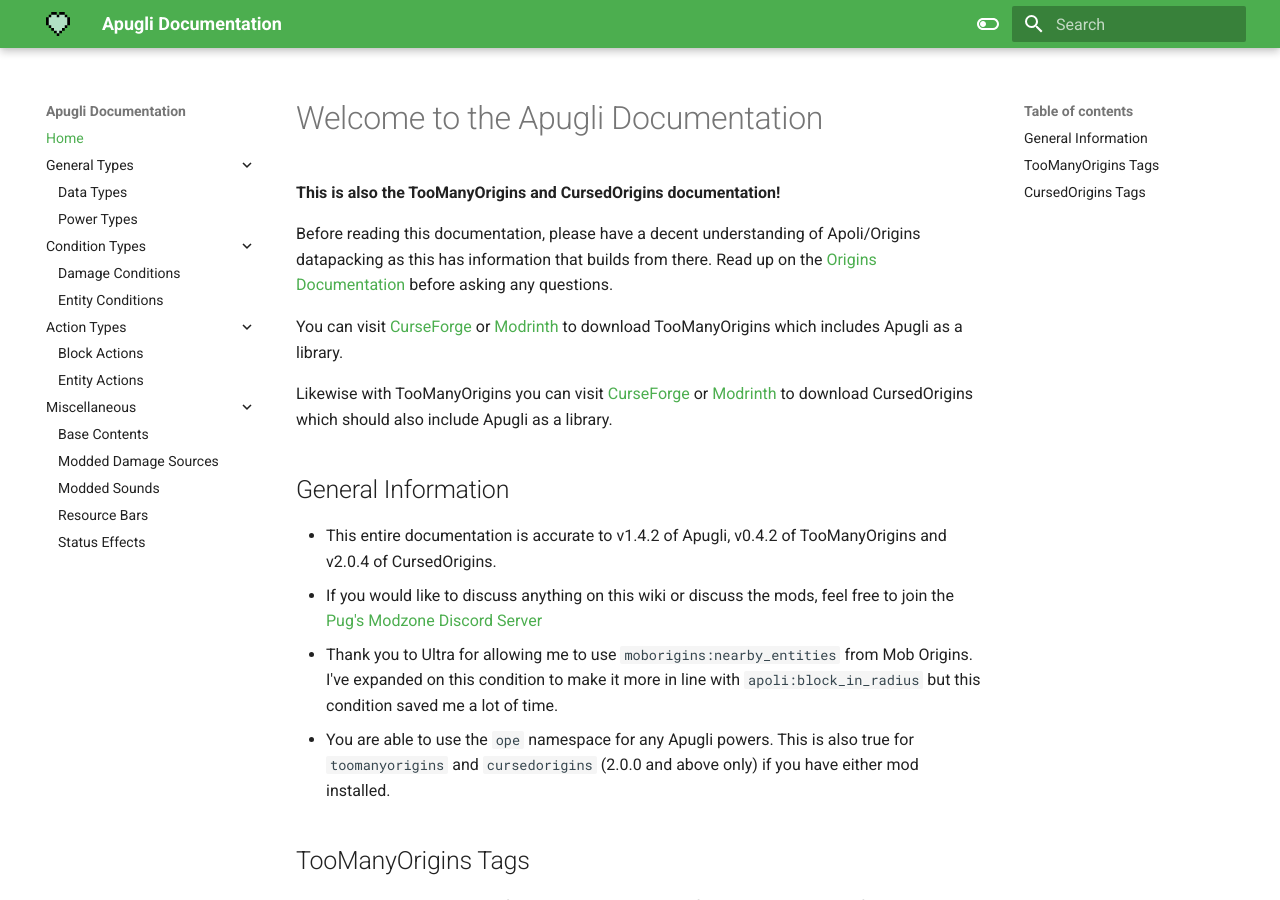
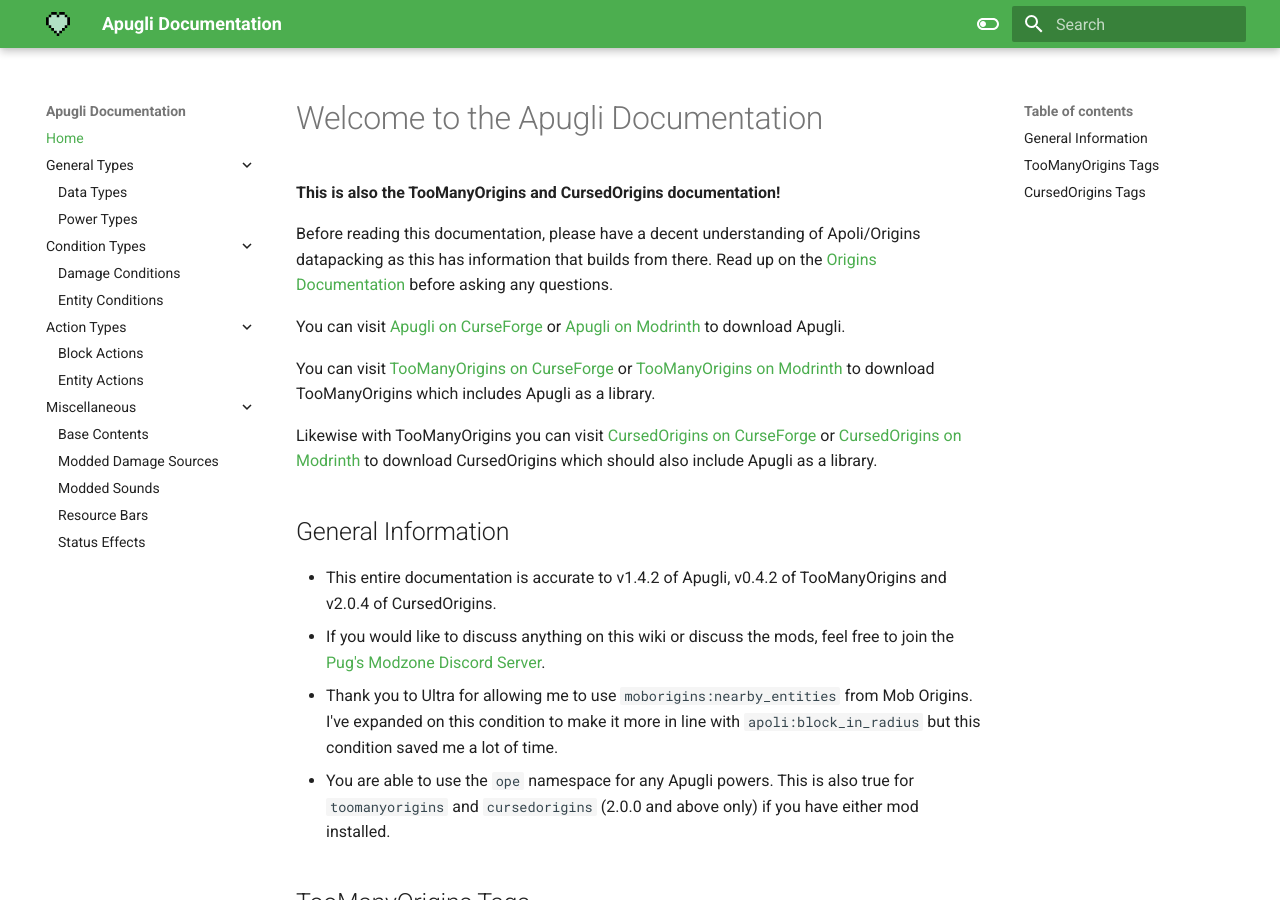
Before and after one commit to MerchantPug/apugli-docs, an MkDocs documentation site: the page built from docs/index.md, in a window 1280 px wide and 900 px high. Built offline with MkDocs 1.6.1 and Material for MkDocs 9.7.7, drawn with Linux system fonts in a browser that asks for light colours.

Commit message:
Update docs
- Made home page links clearer.
- Added links to bottom of page.

```diff
--- a/docs/index.md
+++ b/docs/index.md
@@ -9,13 +9,16 @@ date: 2021-01-08
 Before reading this documentation, please have a decent understanding of Apoli/Origins datapacking as this has information that builds from there.
 Read up on the [Origins Documentation](https://origins.readthedocs.io/en/latest/) before asking any questions.
 
-You can visit [CurseForge](https://www.curseforge.com/minecraft/mc-mods/toomanyorigins) or [Modrinth](https://modrinth.com/mod/toomanyorigins) to download TooManyOrigins which includes Apugli as a library.
+You can visit [Apugli on CurseForge](https://www.curseforge.com/minecraft/mc-mods/apugli) or [Apugli on Modrinth](https://modrinth.com/mod/apugli) to download Apugli.
 
-Likewise with TooManyOrigins you can visit [CurseForge](https://www.curseforge.com/minecraft/mc-mods/cursedorigins) or [Modrinth](https://modrinth.com/mod/cursedorigins) to download CursedOrigins which should also include Apugli as a library.
+
+You can visit [TooManyOrigins on CurseForge](https://www.curseforge.com/minecraft/mc-mods/toomanyorigins) or [TooManyOrigins on Modrinth](https://modrinth.com/mod/toomanyorigins) to download TooManyOrigins which includes Apugli as a library.
+
+Likewise with TooManyOrigins you can visit [CursedOrigins on CurseForge](https://www.curseforge.com/minecraft/mc-mods/cursedorigins) or [CursedOrigins on Modrinth](https://modrinth.com/mod/cursedorigins) to download CursedOrigins which should also include Apugli as a library.
 
 ## General Information
 * This entire documentation is accurate to v1.4.2 of Apugli, v0.4.2 of TooManyOrigins and v2.0.4 of CursedOrigins.
-* If you would like to discuss anything on this wiki or discuss the mods, feel free to join the [Pug's Modzone Discord Server](https://discord.gg/UBfEjsANNz)
+* If you would like to discuss anything on this wiki or discuss the mods, feel free to join the [Pug's Modzone Discord Server](https://discord.gg/UBfEjsANNz).
 * Thank you to Ultra for allowing me to use `moborigins:nearby_entities` from Mob Origins. I've expanded on this condition to make it more in line with `apoli:block_in_radius` but this condition saved me a lot of time.
 * You are able to use the `ope` namespace for any Apugli powers. This is also true for `toomanyorigins` and `cursedorigins` (2.0.0 and above only) if you have either mod installed.
 
--- a/mkdocs.yml
+++ b/mkdocs.yml
@@ -41,6 +41,12 @@ theme:
         name: Switch to light mode
   logo: images/logo.png
   favicon: images/logo.png
+  extra:
+    social:
+      - icon: fontawesome/brands/github
+        link: https://github.com/MerchantPug/apugli
+      - icon: fontawesome/brands/discord
+        link: https://discord.gg/UBfEjsANNz
 markdown_extensions:
     - toc:
         separator: "_"
```
